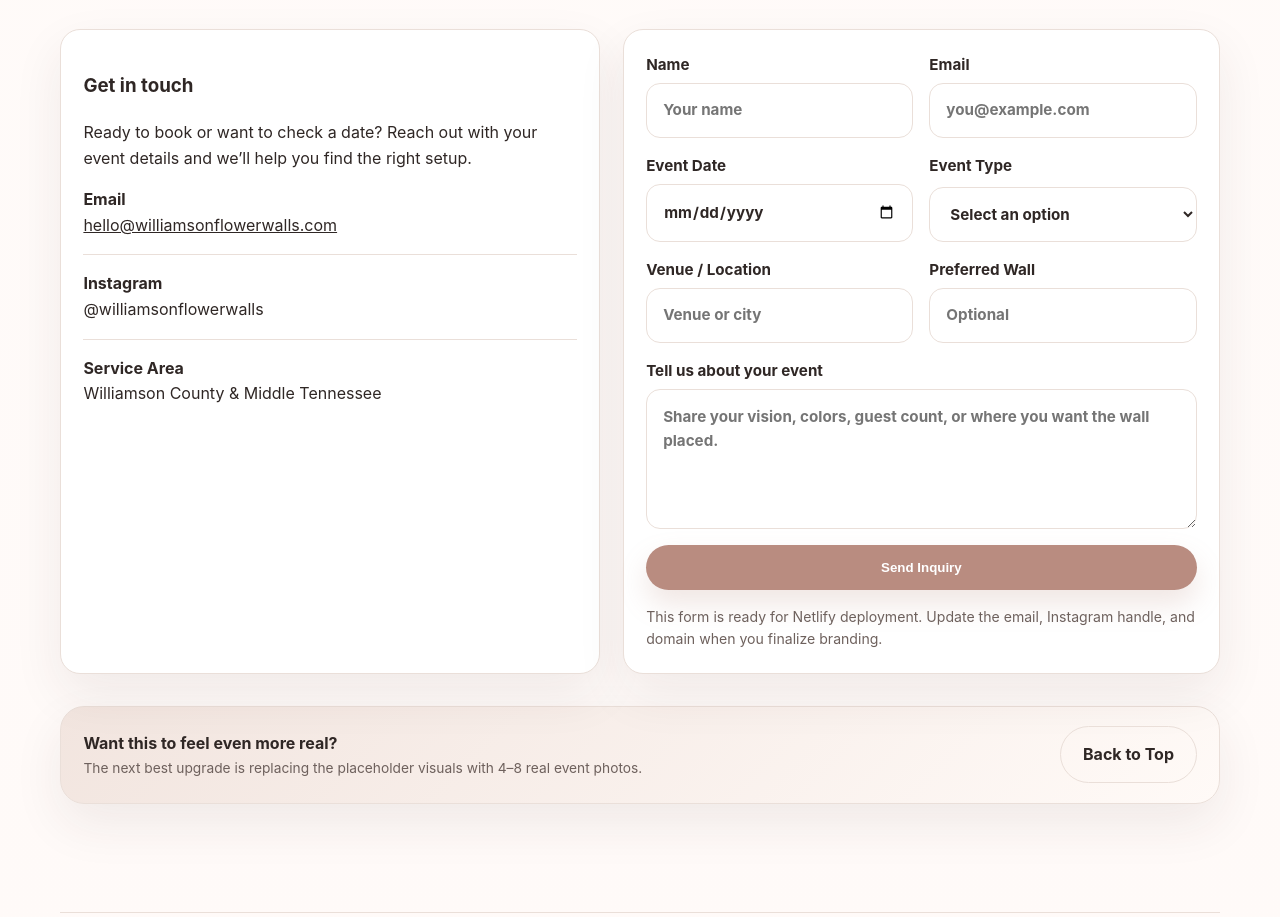
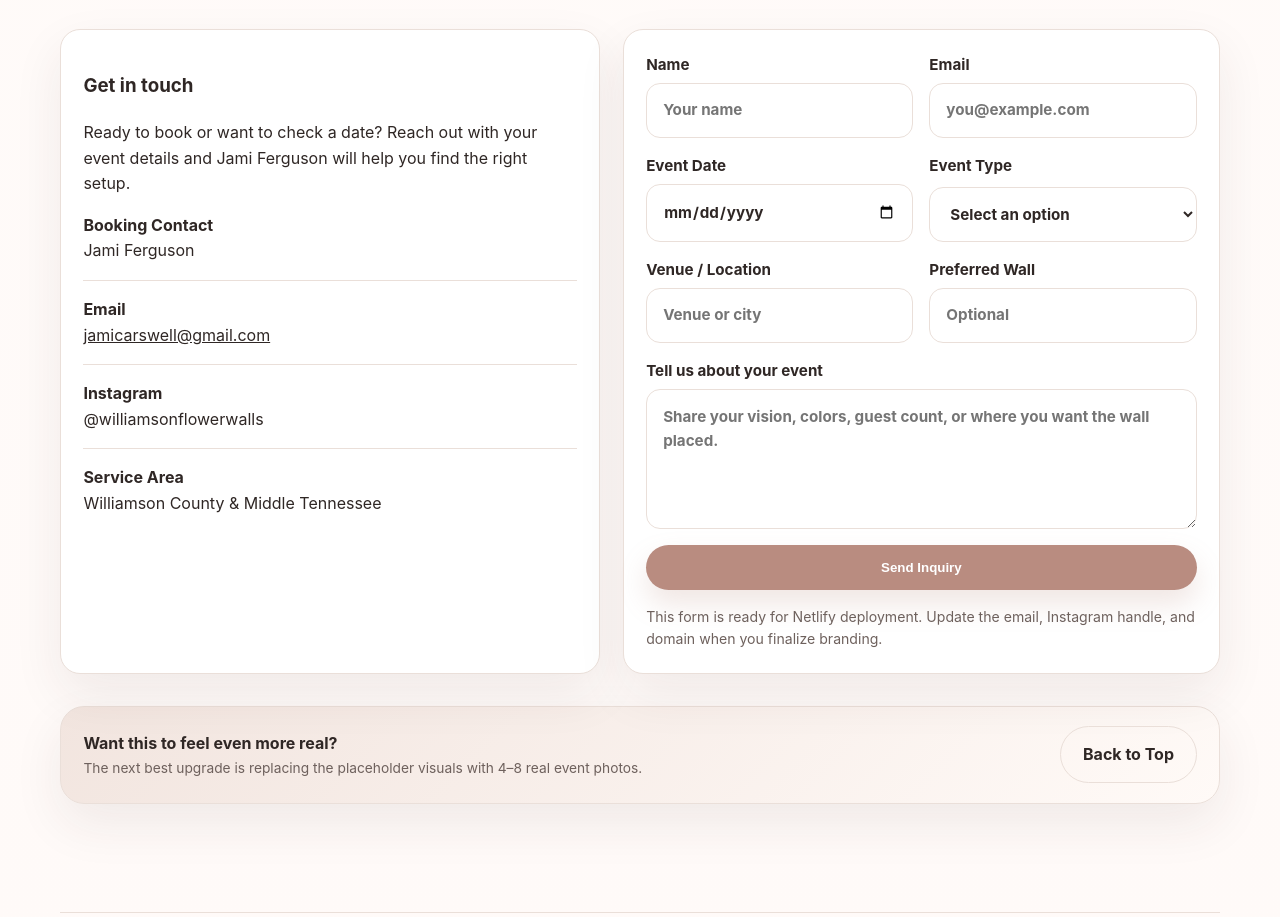
Before and after one commit to mavbavbutav/williamson-wallflowers, a plain HTML site: page index.html in a window 1280 px wide. Shown: the part 4982-5899 px from the top of the page. Drawn offline with Linux system fonts and the light colour scheme.

Commit message:
Update booking contact to Jami Ferguson

```diff
--- a/index.html
+++ b/index.html
@@ -924,13 +924,17 @@
           <div class="contact-card">
             <h3>Get in touch</h3>
             <p>
-              Ready to book or want to check a date? Reach out with your event details and we’ll help you find the right setup.
+              Ready to book or want to check a date? Reach out with your event details and Jami Ferguson will help you find the right setup.
             </p>
 
             <div class="contact-list">
               <div>
+                <strong>Booking Contact</strong><br />
+                <span>Jami Ferguson</span>
+              </div>
+              <div>
                 <strong>Email</strong><br />
-                <a href="mailto:hello@williamsonflowerwalls.com">hello@williamsonflowerwalls.com</a>
+                <a href="mailto:jamicarswell@gmail.com">jamicarswell@gmail.com</a>
               </div>
               <div>
                 <strong>Instagram</strong><br />
```
Also changed, not shown: README.md (deleted).
